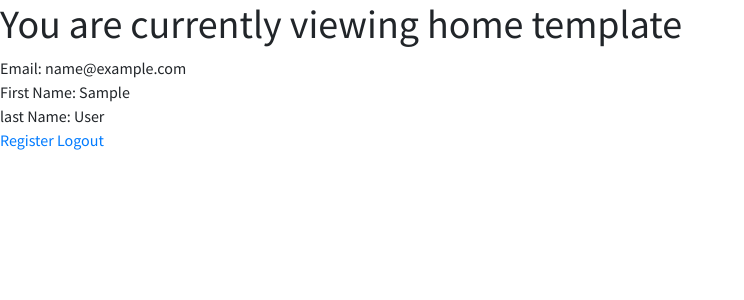
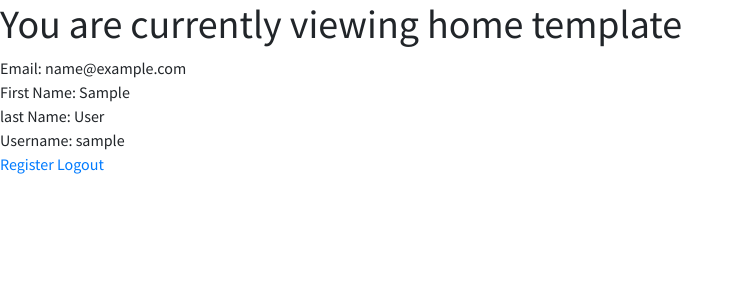
Before and after one commit to pawanganesh/django-custom-user-model, a Django app: page / in a window 1280 px wide. Shown: the top 300 px of the page, without its empty margins (0-744 px from the left). Run offline with Django 3.2, Linux system fonts and the light colour scheme; the visitor is signed in with stand-in values (Sample User, id 1); some libraries are stand-ins or nearby versions.

Commit message:
[Added] snippets

```diff
--- a/accounts/templates/accounts/home.html
+++ b/accounts/templates/accounts/home.html
@@ -5,6 +5,7 @@
     Email: {{ request.user.email }} <br>
     First Name: {{ request.user.first_name }} <br>
     last Name: {{ request.user.last_name }} <br>
+    Username: {{ request.user.username }} <br>
     <a href="/register/">Register</a>
     <a href="/logout/">Logout</a>
 {% endblock main %}
--- a/templates/base.html
+++ b/templates/base.html
@@ -7,26 +7,11 @@
     <title>{{ title }}</title>
     <!-- Tell the browser to be responsive to screen width -->
     <meta name="viewport" content="width=device-width, initial-scale=1">
-    <!-- Font Awesome -->
-    <link rel="stylesheet" href="https://cdnjs.cloudflare.com/ajax/libs/font-awesome/5.13.0/css/all.min.css">
-    <!-- Ionicons -->
-    <link rel="stylesheet" href="https://code.ionicframework.com/ionicons/2.0.1/css/ionicons.min.css">
-    <!-- icheck bootstrap -->
-    <link rel="stylesheet"
-          href="https://cdnjs.cloudflare.com/ajax/libs/icheck-bootstrap/3.0.1/icheck-bootstrap.min.css">
-    <!-- Theme style -->
-    <link rel="stylesheet" href="https://cdnjs.cloudflare.com/ajax/libs/admin-lte/3.0.5/css/adminlte.min.css">
-    <!-- Google Font: Source Sans Pro -->
-    <link href="https://fonts.googleapis.com/css?family=Source+Sans+Pro:300,400,400i,700" rel="stylesheet">
+    {% include 'snippets/header_imports.html' %}
 </head>
 <body>
 {% block main %}
 {% endblock main %}
-<!-- jQuery -->
-<script src="https://cdnjs.cloudflare.com/ajax/libs/jquery/3.4.1/jquery.min.js"></script>
-<!-- Bootstrap 4 -->
-<script src="https://stackpath.bootstrapcdn.com/bootstrap/4.4.1/js/bootstrap.min.js"></script>
-<!-- AdminLTE App -->
-<script src="https://cdnjs.cloudflare.com/ajax/libs/admin-lte/3.0.5/js/adminlte.min.js"></script>
+{% include 'snippets/footer_imports.html' %}
 </body>
 </html>
--- /dev/null
+++ b/templates/snippets/footer_imports.html
@@ -0,0 +1,6 @@
+<!-- jQuery -->
+<script src="https://cdnjs.cloudflare.com/ajax/libs/jquery/3.4.1/jquery.min.js"></script>
+<!-- Bootstrap 4 -->
+<script src="https://stackpath.bootstrapcdn.com/bootstrap/4.4.1/js/bootstrap.min.js"></script>
+<!-- AdminLTE App -->
+<script src="https://cdnjs.cloudflare.com/ajax/libs/admin-lte/3.0.5/js/adminlte.min.js"></script>
--- /dev/null
+++ b/templates/snippets/header_imports.html
@@ -0,0 +1,10 @@
+<!-- Font Awesome -->
+<link rel="stylesheet" href="https://cdnjs.cloudflare.com/ajax/libs/font-awesome/5.13.0/css/all.min.css">
+<!-- Ionicons -->
+<link rel="stylesheet" href="https://code.ionicframework.com/ionicons/2.0.1/css/ionicons.min.css">
+<!-- icheck bootstrap -->
+<link rel="stylesheet" href="https://cdnjs.cloudflare.com/ajax/libs/icheck-bootstrap/3.0.1/icheck-bootstrap.min.css">
+<!-- Theme style -->
+<link rel="stylesheet" href="https://cdnjs.cloudflare.com/ajax/libs/admin-lte/3.0.5/css/adminlte.min.css">
+<!-- Google Font: Source Sans Pro -->
+<link href="https://fonts.googleapis.com/css?family=Source+Sans+Pro:300,400,400i,700" rel="stylesheet">
```
